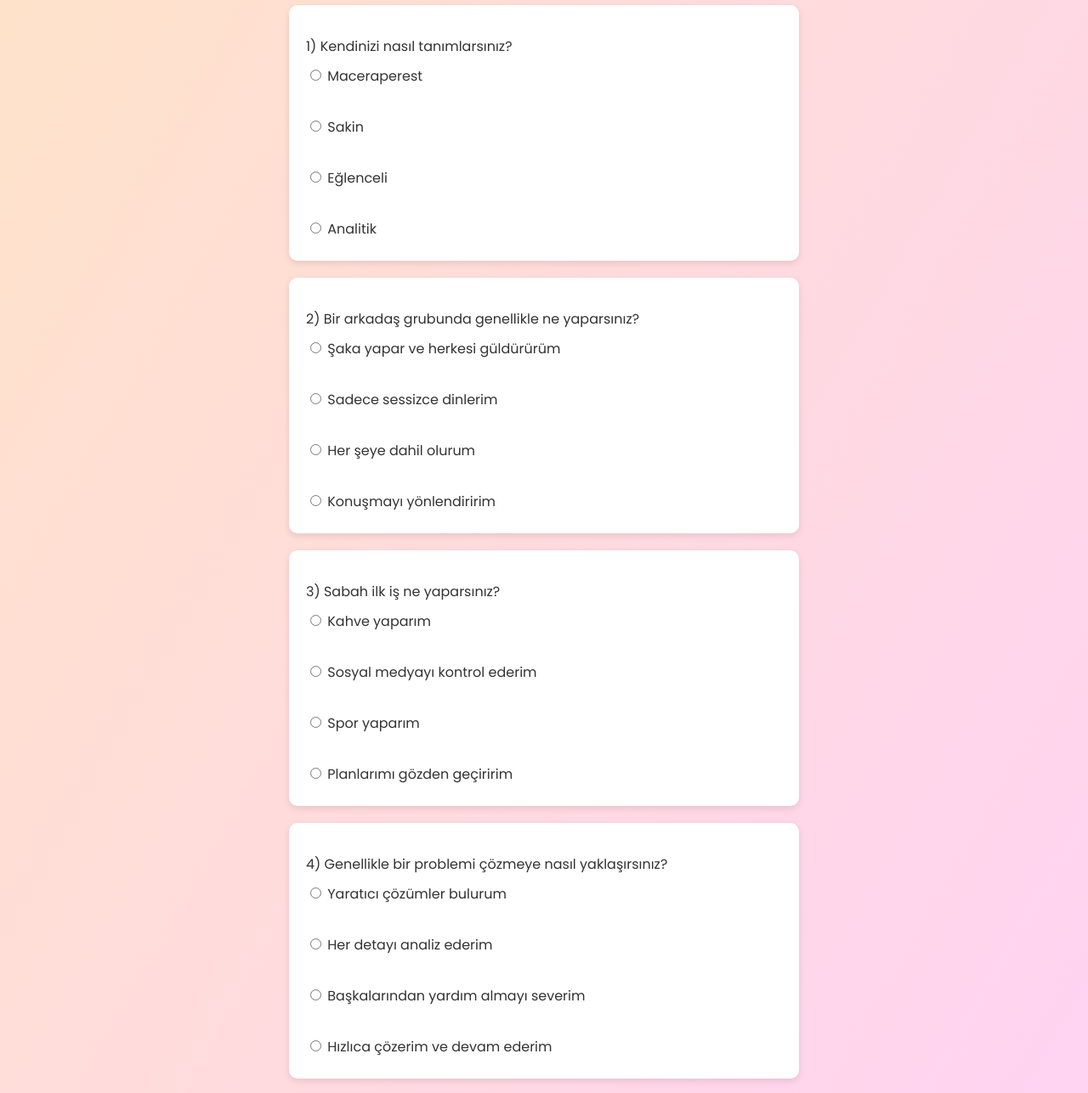
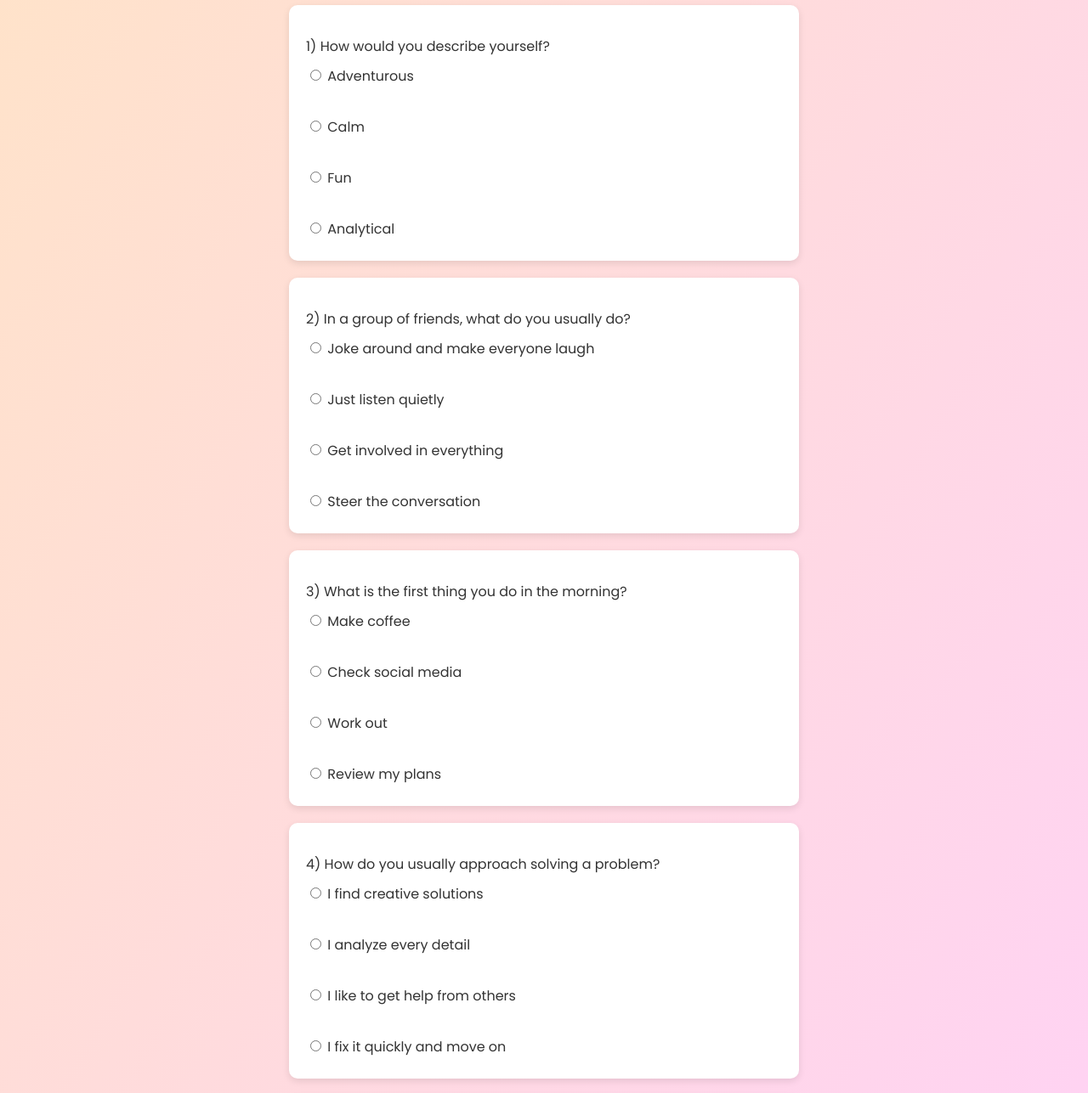
Before and after one commit to cryptoAYA/spartans-personality-test, a plain HTML site: page index.html in a window 1280 px wide. Shown: the part 92-1379 px from the top of the page at 85% size. Drawn offline with Linux system fonts and the light colour scheme.

Commit message:
Update index1.html

```diff
--- a/index.html
+++ b/index.html
@@ -1,138 +1,138 @@
 <!DOCTYPE html>
-<html lang="tr">
+<html lang="en">
 <head>
   <meta charset="UTF-8" />
   <meta name="viewport" content="width=device-width, initial-scale=1.0"/>
-  <title>Spartans Kişilik Testi</title>
+  <title>Spartans Personality Quiz</title>
   <link rel="stylesheet" href="style.css"/>
 </head>
 <body>
-  <h1>Spartans Kişilik Testi</h1>
+  <h1>Spartans Personality Quiz</h1>
 
   <form id="quiz-form">
-    <!-- Soru 1 -->
+    <!-- Question 1 -->
     <div class="question card">
-      <p>1) Kendinizi nasıl tanımlarsınız?</p>
+      <p>1) How would you describe yourself?</p>
       <label>
         <input type="radio" name="q1" value="A" required/>
-        Maceraperest
+        Adventurous
       </label><br/>
       <label>
         <input type="radio" name="q1" value="B"/>
-        Sakin
+        Calm
       </label><br/>
       <label>
         <input type="radio" name="q1" value="C"/>
-        Eğlenceli
+        Fun
       </label><br/>
       <label>
         <input type="radio" name="q1" value="D"/>
-        Analitik
+        Analytical
       </label>
     </div>
 
-    <!-- Soru 2 -->
+    <!-- Question 2 -->
     <div class="question card">
-      <p>2) Bir arkadaş grubunda genellikle ne yaparsınız?</p>
+      <p>2) In a group of friends, what do you usually do?</p>
       <label>
         <input type="radio" name="q2" value="A" required/>
-        Şaka yapar ve herkesi güldürürüm
+        Joke around and make everyone laugh
       </label><br/>
       <label>
         <input type="radio" name="q2" value="B"/>
-        Sadece sessizce dinlerim
+        Just listen quietly
       </label><br/>
       <label>
         <input type="radio" name="q2" value="C"/>
-        Her şeye dahil olurum
+        Get involved in everything
       </label><br/>
       <label>
         <input type="radio" name="q2" value="D"/>
-        Konuşmayı yönlendiririm
+        Steer the conversation
       </label>
     </div>
 
-    <!-- Soru 3 -->
+    <!-- Question 3 -->
     <div class="question card">
-      <p>3) Sabah ilk iş ne yaparsınız?</p>
+      <p>3) What is the first thing you do in the morning?</p>
       <label>
         <input type="radio" name="q3" value="A" required/>
-        Kahve yaparım
+        Make coffee
       </label><br/>
       <label>
         <input type="radio" name="q3" value="B"/>
-        Sosyal medyayı kontrol ederim
+        Check social media
       </label><br/>
       <label>
         <input type="radio" name="q3" value="C"/>
-        Spor yaparım
+        Work out
       </label><br/>
       <label>
         <input type="radio" name="q3" value="D"/>
-        Planlarımı gözden geçiririm
+        Review my plans
       </label>
     </div>
 
-    <!-- Soru 4 -->
+    <!-- Question 4 -->
     <div class="question card">
-      <p>4) Genellikle bir problemi çözmeye nasıl yaklaşırsınız?</p>
+      <p>4) How do you usually approach solving a problem?</p>
       <label>
         <input type="radio" name="q4" value="A" required/>
-        Yaratıcı çözümler bulurum
+        I find creative solutions
       </label><br/>
       <label>
         <input type="radio" name="q4" value="B"/>
-        Her detayı analiz ederim
+        I analyze every detail
       </label><br/>
       <label>
         <input type="radio" name="q4" value="C"/>
-        Başkalarından yardım almayı severim
+        I like to get help from others
       </label><br/>
       <label>
         <input type="radio" name="q4" value="D"/>
-        Hızlıca çözerim ve devam ederim
+        I fix it quickly and move on
       </label>
     </div>
 
-    <!-- Soru 5 -->
+    <!-- Question 5 -->
     <div class="question card">
-      <p>5) Hangi aktivite size en çok çekici geliyor?</p>
+      <p>5) Which activity appeals to you the most?</p>
       <label>
         <input type="radio" name="q5" value="A" required/>
-        Doğada yürüyüş yapmak
+        Hiking in nature
       </label><br/>
       <label>
         <input type="radio" name="q5" value="B"/>
-        Kitap okumak
+        Reading books
       </label><br/>
       <label>
         <input type="radio" name="q5" value="C"/>
-        Partilemek
+        Partying
       </label><br/>
       <label>
         <input type="radio" name="q5" value="D"/>
-        Yeni hobiler öğrenmek
+        Learning new hobbies
       </label>
     </div>
 
     <div class="btn-container">
-      <button type="submit" class="submit-btn">Sonuçumu Göster</button>
+      <button type="submit" class="submit-btn">Show My Result</button>
       <div class="small-creator">
         Created by: Discord: cryptoayax &nbsp; | &nbsp; X: cryptoAYAx
       </div>
     </div>
   </form>
 
-  <!-- Modal (Popup) yapısı -->
+  <!-- Modal (Popup) Structure -->
   <div id="result-modal" class="modal">
     <div class="modal-content">
       <span class="close-btn" id="close-modal">&times;</span>
-      <h2>Kişilik Testi Sonucu</h2>
-      <!-- Sonuç resmi -->
-      <img id="result-image" src="" alt="Spartan Görseli" />
-      <!-- Seçilen resme ait mesaj -->
+      <h2>Personality Test Result</h2>
+      <!-- Result Image -->
+      <img id="result-image" src="" alt="Spartan Image" />
+      <!-- Message for the chosen image -->
       <p id="result-text" class="result-message"></p>
-      <button id="restart-btn">Tekrar Başla</button>
+      <button id="restart-btn">Restart</button>
     </div>
   </div>
 
```
